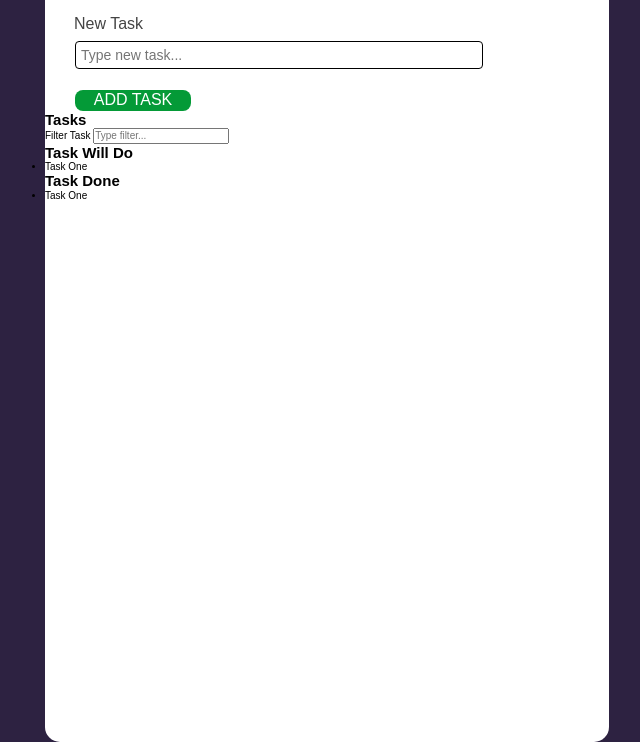
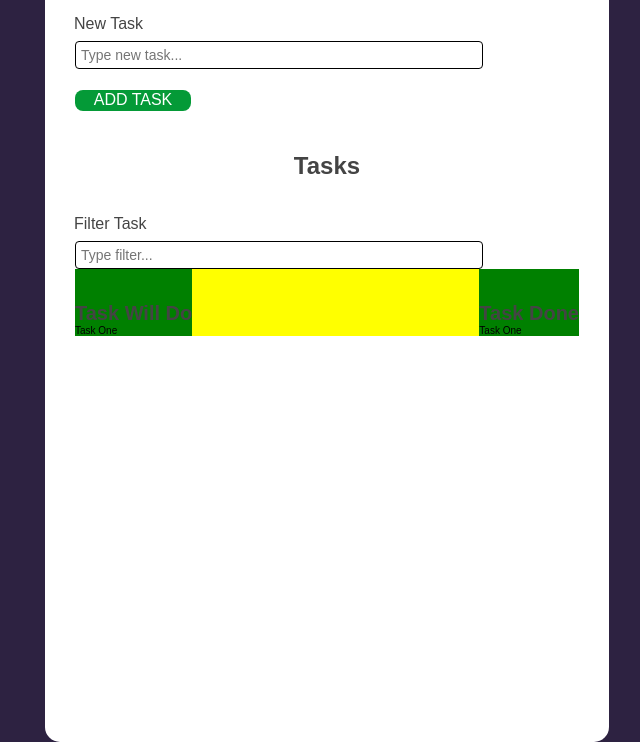
Before and after one commit to DariuszOkonski/js-task-list, a website: page index.html in a window 1280 px wide. Shown: the part 84-826 px from the top of the page, without its empty margins (313-953 px from the left). Drawn offline with nearby package versions, Linux system fonts and the light colour scheme.

Commit message:
Automatic modyfication at files .css

```diff
--- a/css/style.css
+++ b/css/style.css
@@ -93,4 +93,59 @@ body .header__btn {
 body .header__btn:hover {
   background-color: #03812e;
 }
+
+body .filter__tasks {
+  color: #444;
+  font-size: 2.4rem;
+  text-align: center;
+  margin-top: 4.1rem;
+}
+
+body .filter__label {
+  display: block;
+  color: #444;
+  font-size: 1.6rem;
+  margin-left: 2.9rem;
+  margin-top: 3.5rem;
+}
+
+body .filter__input {
+  display: block;
+  height: 2.8rem;
+  width: 40.8rem;
+  margin-left: 3rem;
+  margin-top: 0.8rem;
+  border-radius: 0.4rem;
+  border: 1px solid black;
+  font-size: 1.4rem;
+  padding: 0 0.5rem;
+  color: #444;
+}
+
+body .task-columns {
+  background-color: yellow;
+  width: 50.4rem;
+  margin: 0 auto;
+  display: -webkit-box;
+  display: -ms-flexbox;
+  display: flex;
+  -webkit-box-pack: justify;
+      -ms-flex-pack: justify;
+          justify-content: space-between;
+}
+
+body .task-columns .columns {
+  background-color: green;
+}
+
+body .task-columns .columns__tasks {
+  color: #444;
+  font-size: 2rem;
+  text-align: center;
+  margin-top: 3.3rem;
+}
+
+body .task-columns .columns__items {
+  list-style: none;
+}
 /*# sourceMappingURL=style.css.map */
```
Also changed, not shown: 1 other file.
